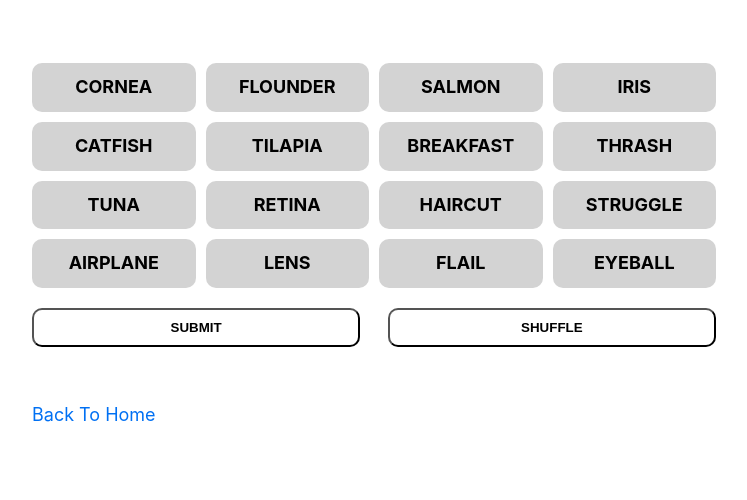
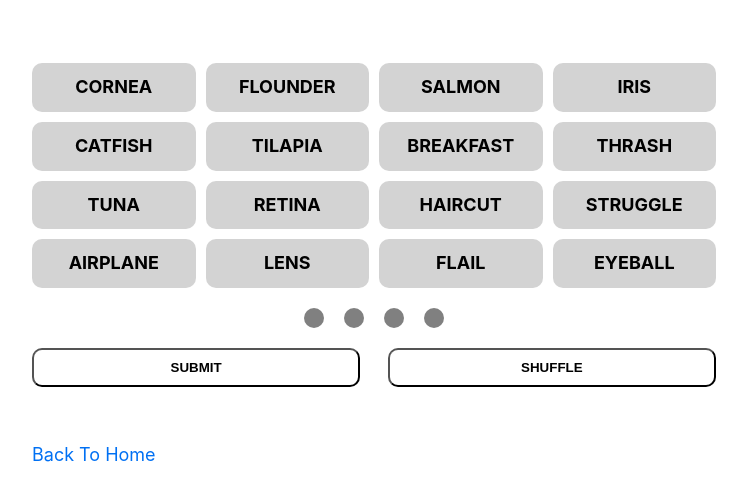
Before and after one commit to iamrita/personalwebsite, a Next.js app: page /posts/connections in a window 1280 px wide. Shown: the top 500 px of the page, without its empty margins (266-1013 px from the left). Built offline with nearby package versions, Linux system fonts and the light colour scheme.

Commit message:
better animation

```diff
--- /dev/null
+++ b/pages/api/data.js
@@ -0,0 +1,13 @@
+// pages/api/data.js
+import fs from 'fs';
+
+export default function handler(req, res) {
+    try {
+      // Read the contents of data.txt
+      const data = fs.readFileSync('./public/data.txt', 'utf8');
+      res.status(200).json({ data });
+    } catch (error) {
+      console.error(error);
+      res.status(500).json({ error: 'Error reading file' });
+    }
+  }
--- a/pages/posts/connections.js
+++ b/pages/posts/connections.js
@@ -1,7 +1,8 @@
 import Layout from "../../components/layout";
 import Head from 'next/head';
 import utilStyles from '../../styles/utils.module.css';
-import { useState } from 'react';
+import { useState, useEffect } from 'react';
+
 
 const words = [
     'cornea', 'flounder', 'salmon', 'iris',
@@ -20,6 +21,18 @@ function containSameElements(arr1, arr2) {
     return arr1.sort().join(',') === arr2.sort().join(',')
 }
 
+function formatTextFile(dataString) {
+       // Split the string into lines
+       const lines = dataString.split('\n');
+       // Extract words from the first line
+       const wordsLine = lines[0].trim();
+       // Split the words line by colon and get the words part
+       const wordsArray = wordsLine.split(': ')[1].split(',');
+       // Trim each word and remove any empty strings
+       const words = wordsArray.map(word => word.trim()).filter(word => word !== '');
+       return words;
+}
+
 export default function Connections() {
     function toDisplay(arr) {
         let x = ""
@@ -32,9 +45,11 @@ export default function Connections() {
         return strippedStr
     }
 
+    const [data, setData] = useState([])
     const [clickedSquares, setClickedSquares] = useState(Array(16).fill(false));
     const [unSubmittedSquares, setUnsubmittedSquares] = useState(words)
-    const [mistakes, setMistakes] = useState(3);
+
+    const [mistakes, setMistakes] = useState(4);
     const [showEasyRectangle, setShowEasyRectangle] = useState(false);
     const [showMediumRectangle, setShowMediumRectangle] = useState(false);
     const [showHardRectangle, setShowHardRectangle] = useState(false);
@@ -43,6 +58,22 @@ export default function Connections() {
 
     const [submissionAnimation, setSubmissionAnimation] = useState(false);
     const [selectedWords, setSelectedWords] = useState([])
+
+    // useEffect(() => {
+    //     const fetchData = async () => {
+    //       try {
+    //         const response = await fetch('/api/data');
+    //         const { data } = await response.json();
+    //         console.log(data)
+    //         setData(formatTextFile(data));
+    //       } catch (error) {
+    //         console.error(error);
+    //       }
+    //     };
+
+    //     fetchData();
+    //   }, []);
+
 
 
     // shouldn't be able to click more than four words
@@ -60,7 +91,7 @@ export default function Connections() {
 
     const handleSubmit = () => {
         console.log(selectedWords);
-        if (mistakes == 0) {
+        if (mistakes == 1) {
             setSubmissionAnimation(true);
             setTimeout(() => {
                 setSubmissionAnimation(false);
@@ -135,11 +166,15 @@ export default function Connections() {
     const squares = unSubmittedSquares.map((word, index) => (
         <div
             key={index}
-            className={`${utilStyles.square} ${clickedSquares[index] ? utilStyles.clicked : ''} ${submissionAnimation ? utilStyles.submissionAnimation : ''}`}
+            className={`${utilStyles.square} ${clickedSquares[index] ? utilStyles.clicked : ''} ${clickedSquares[index] && submissionAnimation ? utilStyles.submissionAnimation : ''}`}
             onClick={() => handleClick(index, word)}
         >
             {word}
         </div>
+    ));
+
+    const circles = Array.from({ length: mistakes }, (_, index) => (
+        <div key={index} className={utilStyles.circle}></div>
     ));
 
     return (
@@ -175,6 +210,9 @@ export default function Connections() {
                 <div className={utilStyles.grid}>
                     {squares}
                 </div>
+                <div className={utilStyles.circleContainer}>
+                    {circles}
+                </div>
                 <div className={utilStyles.buttons}>
                     <button className={utilStyles.square} onClick={handleSubmit}>Submit</button>
                     <button className={utilStyles.square} onClick={handleShuffle}>Shuffle</button>
--- a/styles/utils.module.css
+++ b/styles/utils.module.css
@@ -120,6 +120,7 @@
   0% {
       transform: translateY(0);
   }
+
   100% {
       transform: translateY(-150px); /* Adjust this value based on your grid's height */
   }
@@ -159,3 +160,18 @@
   flex-direction: column;
 
 }
+
+.circleContainer {
+  display: flex;
+  justify-content: center;
+}
+
+.circle {
+  width: 20px;
+  height: 20px;
+  border-radius: 50%;
+  background-color: gray; /* Change color as needed */
+  margin-right: 5px; /* Adjust spacing between circles */
+  margin-top:20px;
+  margin-inline: 10px;
+}
```
Also changed, not shown: public/data.txt (added).
